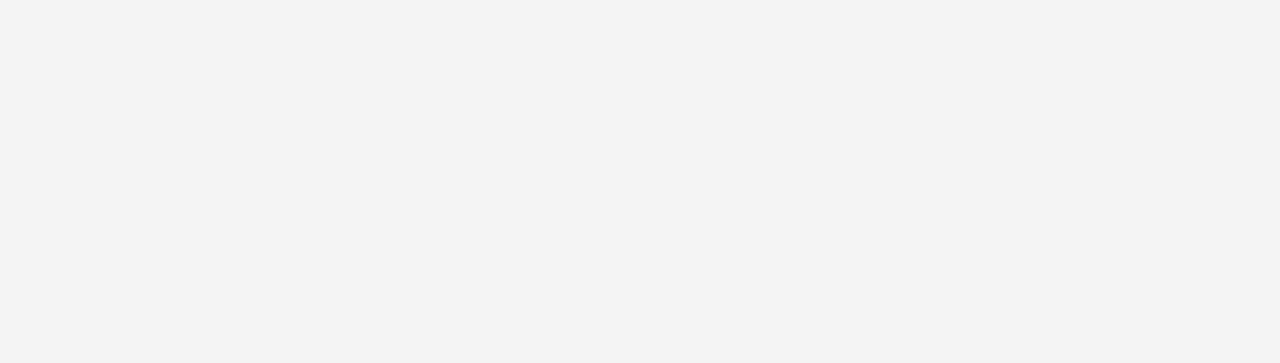
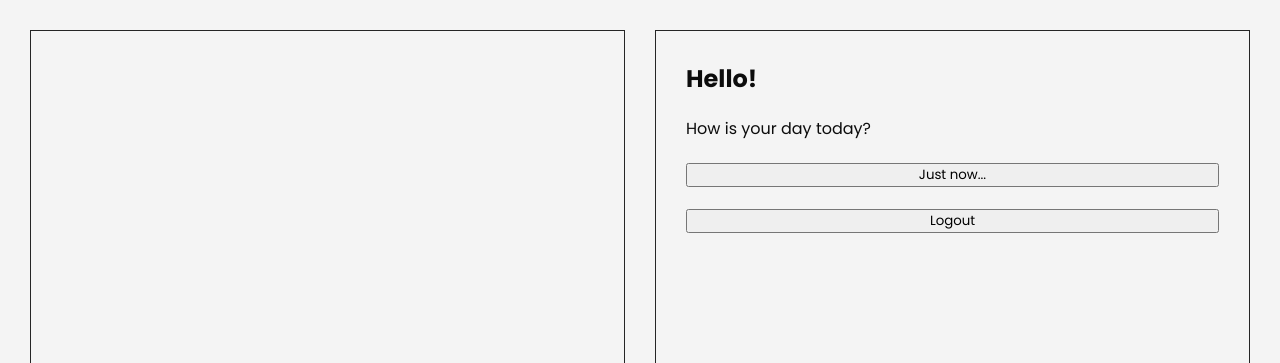
Before and after one commit to rulo-codes/justnow-app, a website: page public/user_page.html in a window 1280 px wide. Shown: the top 363 px of the page. Drawn offline with Linux system fonts and the light colour scheme.

Commit message:
added basic interface to user_page

```diff
--- a/public/user_page.html
+++ b/public/user_page.html
@@ -4,11 +4,20 @@
     <meta charset="UTF-8">
     <meta name="viewport" content="width=device-width, initial-scale=1.0">
     <title>JUSTNOW</title>
-    <link rel="stylesheet" href="style.css">
+    <link rel="stylesheet" href="user_style.css">
 </head>
 <body>
-    <h2>Welcome! <span id="userName"></span></h2>
-    <button id="logoutBtn">Logout</button>
+    <div class="main">
+        <div class="box" id="user_diary">
+
+        </div>
+        <div class="box" id="user_interface">
+            <h2>Hello! <span id="userName"></span></h2>
+            <p>How is your day today?</p>
+            <button name="createPost" id="createPost">Just now...</button>
+            <button id="logoutBtn">Logout</button>
+        </div>
+    </div>
     <script src="user_script.js"></script>
 </body>
 </html>
--- /dev/null
+++ b/public/user_style.css
@@ -0,0 +1,43 @@
+@import url('https://fonts.googleapis.com/css2?family=Poppins:ital,wght@0,100;0,200;0,300;0,400;0,500;0,600;0,700;0,800;0,900;1,100;1,200;1,300;1,400;1,500;1,600;1,700;1,800;1,900&display=swap');
+
+*, ::before, ::after{
+    padding: 0;
+    margin: 0;
+    box-sizing: border-box;
+    font-family: "Poppins", serif;
+}
+
+body{
+    display: flex;
+    justify-content: center;
+    align-items: center;
+    min-height: 100vh;
+    background: #f4f4f4;
+    color: #0c0c0c;
+}
+
+.main{
+    width: 100%;
+    height: 100vh;
+    display: flex;
+    justify-content: space-between;
+    align-items: center;
+    padding: 30px;
+    gap: 30px
+}
+
+.box{
+    flex: 1;
+    height: 100%;
+    border: 1px solid #252525;
+    padding: 30px;
+}
+
+#user_interface{
+    display: inline-block;
+}
+
+#user_interface *{
+    width: 100%;
+    margin-bottom: 20px;
+}
```
